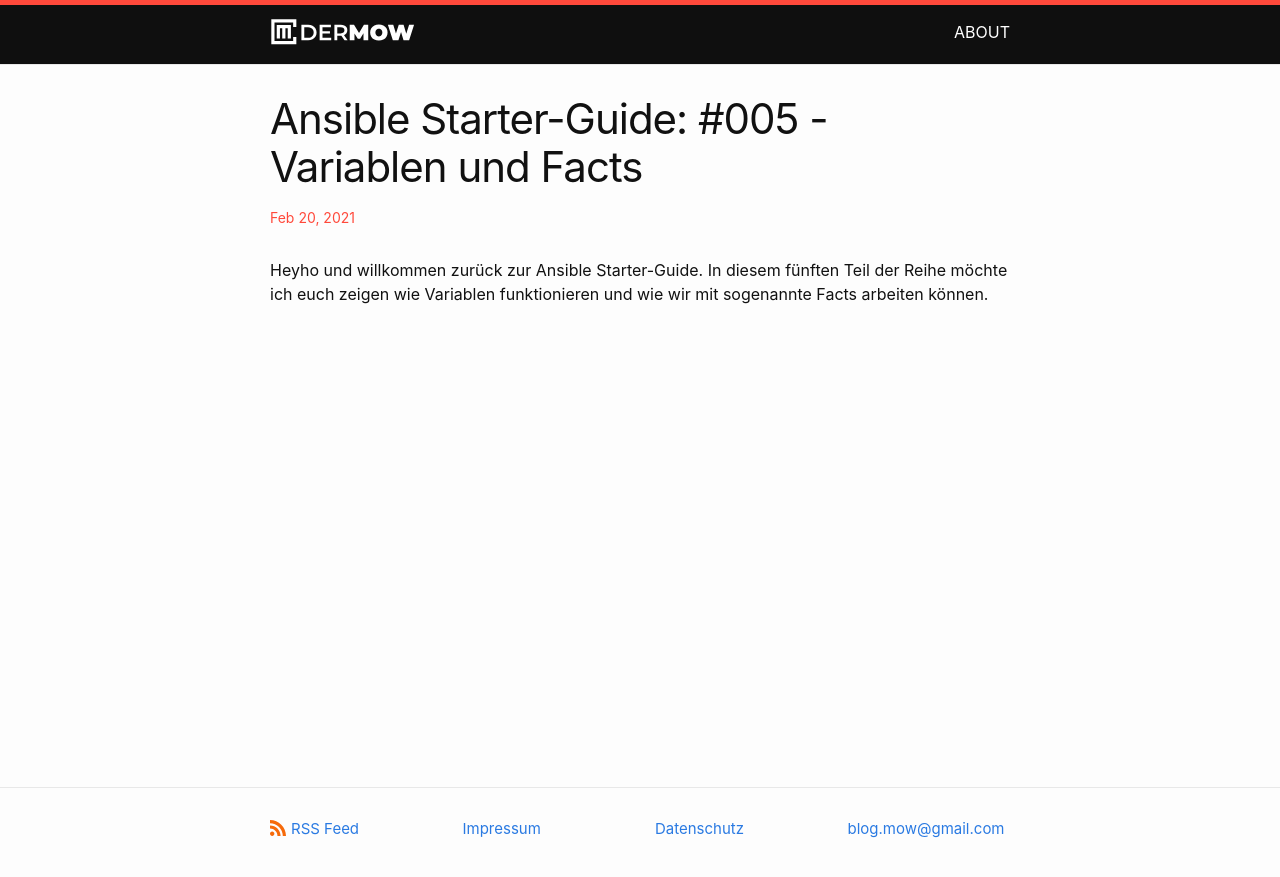
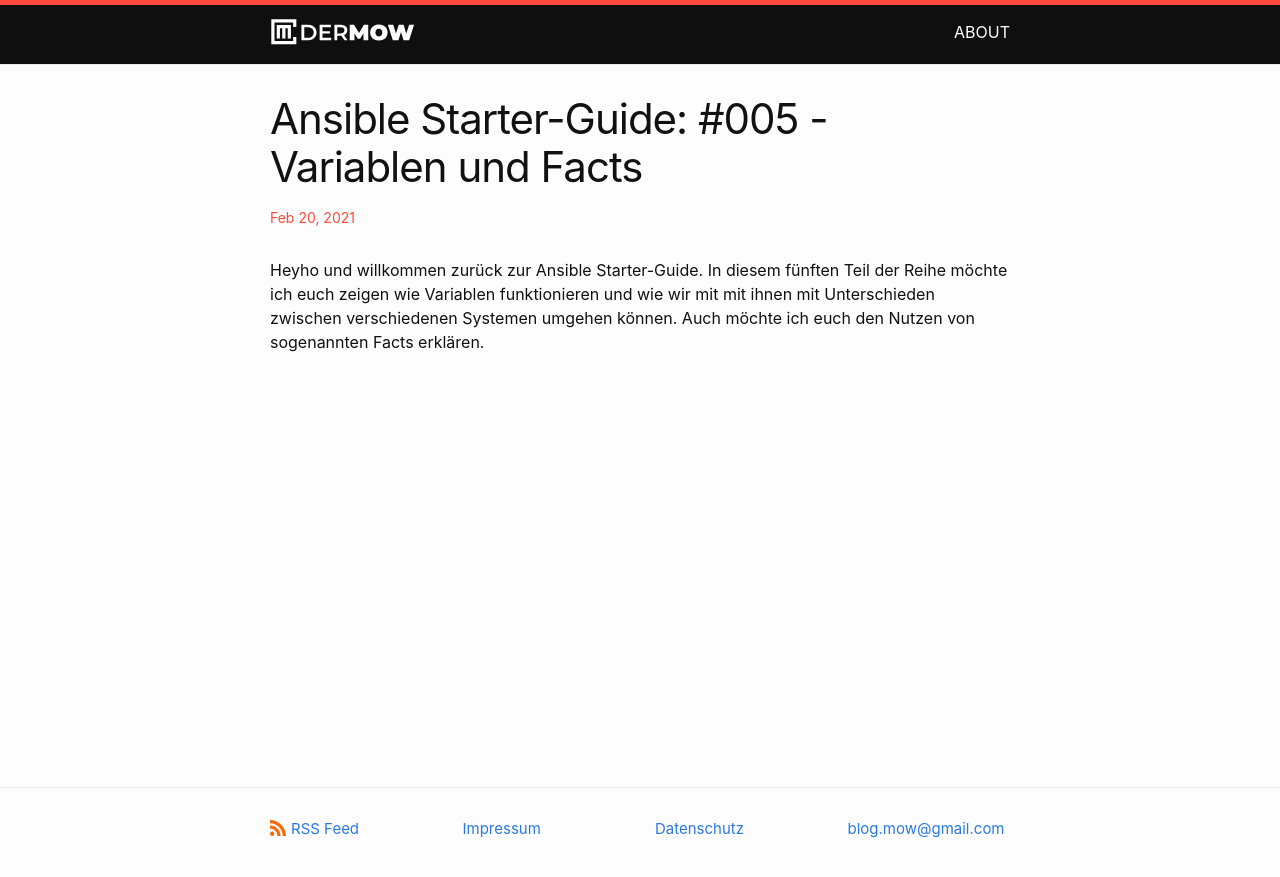
Before and after one commit to dermow/staging, a Jekyll site: the page built from _posts/2021-02-20-ansible-guide-5.markdown, in a window 1280 px wide. Shown: the top 877 px of the page. Built offline with Jekyll 4.4.1, drawn with Linux system fonts in a browser that asks for light colours; comment, search, counter and statistics services are not loaded.

Commit message:
Update 2021-02-20-ansible-guide-5.markdown

```diff
--- a/_posts/2021-02-20-ansible-guide-5.markdown
+++ b/_posts/2021-02-20-ansible-guide-5.markdown
@@ -6,4 +6,4 @@ categories: Ansible
 ---
 
 Heyho und willkommen zurück zur Ansible Starter-Guide. In diesem fünften Teil der Reihe möchte ich euch zeigen wie Variablen funktionieren und wie wir mit
-sogenannte Facts arbeiten können.
+mit ihnen mit Unterschieden zwischen verschiedenen Systemen umgehen können. Auch möchte ich euch den Nutzen von sogenannten Facts erklären.
```
